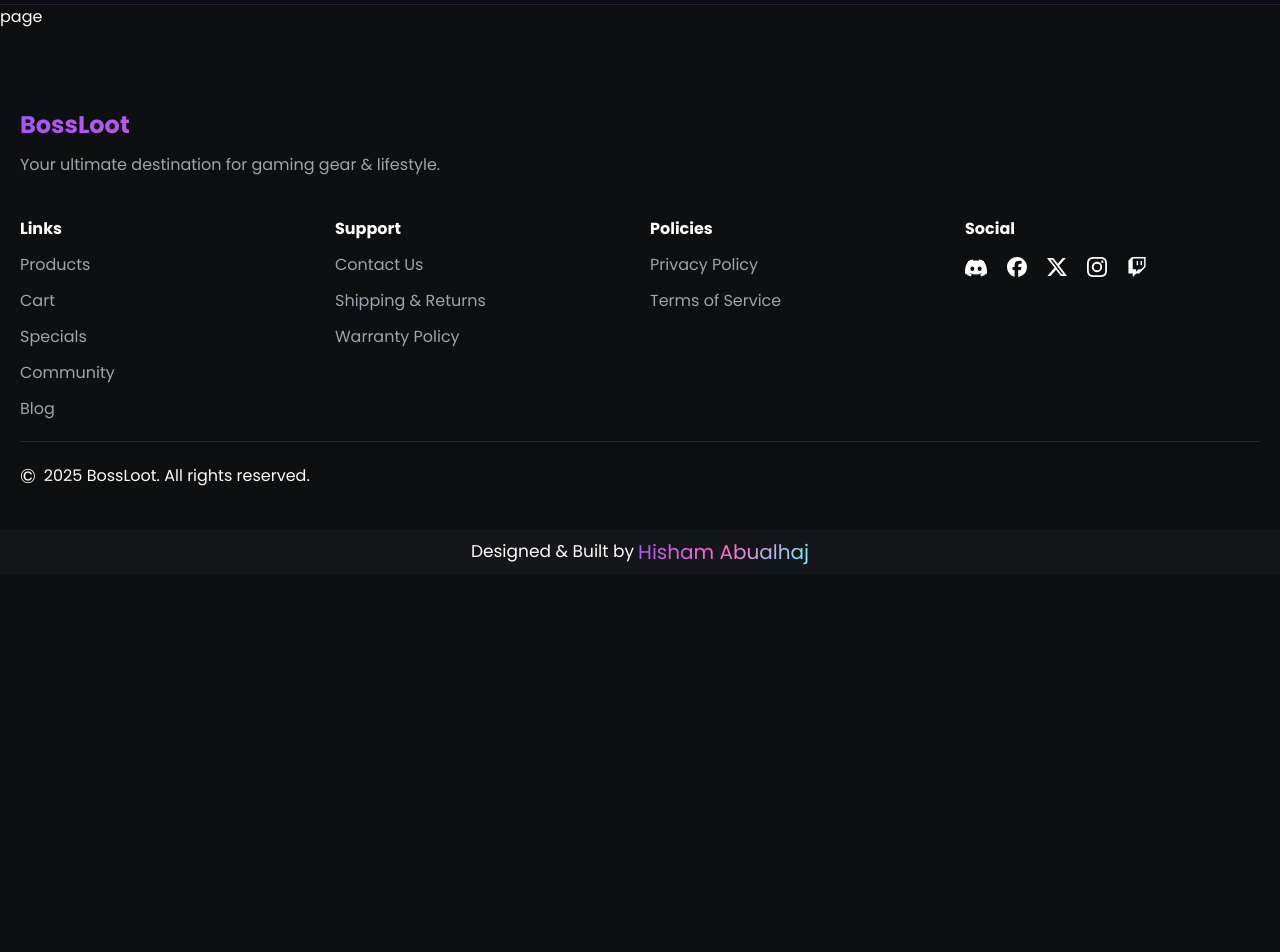
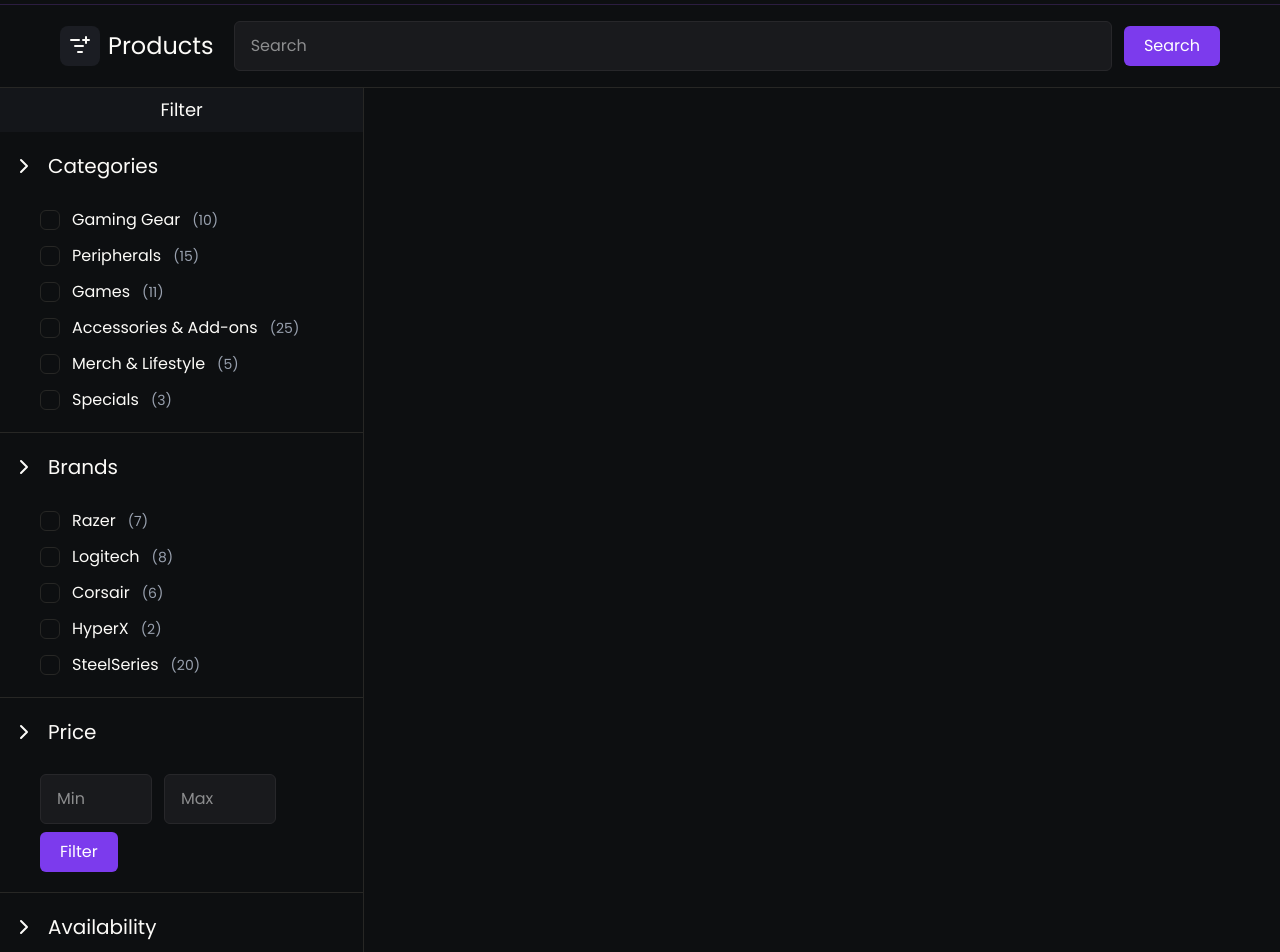
Before and after one commit to HishamAbualhaj/BossLoot, a Next.js app: page /products in a window 1280 px wide. Shown: the part 120-1072 px from the top of the page. Before the commit the page ends 800 px from the top, so only its background shows below. Built offline with nearby package versions, Linux system fonts and the light colour scheme.

Commit message:
Design filter sidebar in products page

```diff
--- a/src/app/(root)/products/page.tsx
+++ b/src/app/(root)/products/page.tsx
@@ -1,9 +1,214 @@
-import React from 'react'
+"use client";
+import Button from "@/components/ui/Button";
+import Input from "@/components/ui/Input";
+import { ChevronRight, ListFilterPlus } from "lucide-react";
+import React from "react";
 
 const page = () => {
+  const filterItem = [
+    {
+      title: "Categories",
+      component: <Categories />,
+    },
+    {
+      title: "Brands",
+      component: <Brands />,
+    },
+    {
+      title: "Price",
+      component: <Price />,
+    },
+    {
+      title: "Availability",
+      component: <Availability />,
+    },
+  ];
   return (
-    <div>page</div>
-  )
-}
+    <>
+      <div className="">
+        <div className="border-b dark:border-border border-gray-200 py-4">
+          <div className="xl:px-15 px-8">
+            <div className="flex items-center gap-5">
+              <div className="flex items-center gap-2">
+                <div className="dark:bg-muted bg-gray-200 p-2 rounded-lg cursor-pointer hover:opacity-70 transition">
+                  <ListFilterPlus />
+                </div>
+                <div className="text-2xl ">Products</div>
+              </div>
+              <div className="flex items-center gap-3 flex-1">
+                <Input
+                  className="flex-1"
+                  onChange={() => {}}
+                  placeholder="Search"
+                  type="text"
+                />
+                <Button className="!w-fit px-5" title="Search" />
+              </div>
+            </div>
+          </div>
+        </div>
+        <div className="flex">
+          <div className="border-r dark:border-border border-gray-200">
+            <div className="text-center dark:bg-card bg-gray-200 py-2 text-lg">
+              Filter
+            </div>
 
-export default page
+            {filterItem.map((item, i) => (
+              <>
+                <div className="border-b dark:border-border border-gray-200 ">
+                  <div
+                    key={i}
+                    onClick={() => {}}
+                    className=" py-5 cursor-pointer dark:hover:bg-card/50 hover:bg-gray-200/50 pr-16 pl-3"
+                  >
+                    <div className="text-xl flex items-center gap-3">
+                      <ChevronRight />
+                      {item.title}
+                    </div>
+                  </div>
+                  <div className="ml-10">{item.component}</div>
+                </div>
+              </>
+            ))}
+          </div>
+
+          <div className="grid grid-cols-3"></div>
+        </div>
+      </div>
+    </>
+  );
+};
+
+const Categories = () => {
+  const categories = [
+    {
+      name: "Gaming Gear",
+      count: 10,
+    },
+    {
+      name: "Peripherals",
+      count: 15,
+    },
+    {
+      name: "Games",
+      count: 11,
+    },
+    {
+      name: "Accessories & Add-ons",
+      count: 25,
+    },
+    {
+      name: "Merch & Lifestyle",
+      count: 5,
+    },
+    {
+      name: "Specials",
+      count: 3,
+    },
+  ];
+
+  return (
+    <div className="flex flex-col gap-3 mt-2 pb-5 pr-16">
+      {categories.map((category, i) => (
+        <div key={i} className="">
+          <div className="flex items-center gap-3">
+            <div className="w-5 h-5 border dark:border-border border-gray-300 cursor-pointer dark:hover:bg-primary dark:hover:border-none hover:bg-primary hover:border-none rounded-md"></div>
+
+            {category.name}
+            <div className="text-gray-400 text-sm">({category.count})</div>
+          </div>
+        </div>
+      ))}
+    </div>
+  );
+};
+
+const Brands = () => {
+  const brands = [
+    {
+      name: "Razer",
+      count: 7,
+    },
+    {
+      name: "Logitech",
+      count: 8,
+    },
+    {
+      name: "Corsair",
+      count: 6,
+    },
+    {
+      name: "HyperX",
+      count: 2,
+    },
+    {
+      name: "SteelSeries",
+      count: 20,
+    },
+  ];
+  return (
+    <div className="flex flex-col gap-3 mt-2 pb-5 pr-16">
+      {brands.map((brand, i) => (
+        <div key={i} className="">
+          <div className="flex items-center gap-3">
+            <div className="w-5 h-5 border dark:border-border border-gray-300 cursor-pointer dark:hover:bg-primary dark:hover:border-none hover:bg-primary hover:border-none rounded-md"></div>
+
+            {brand.name}
+            <div className="text-gray-400 text-sm">({brand.count})</div>
+          </div>
+        </div>
+      ))}
+    </div>
+  );
+};
+
+const Price = () => {
+  return (
+    <div className="mt-2 pb-5">
+      <div className="flex gap-3">
+        <Input
+          className="!w-28"
+          onChange={() => {}}
+          placeholder="Min"
+          type="number"
+        />
+        <Input
+          className="!w-28"
+          onChange={() => {}}
+          placeholder="Max"
+          type="number"
+        />
+      </div>
+      <Button className="!w-fit mt-2 px-5" title="Filter" />
+    </div>
+  );
+};
+
+const Availability = () => {
+  const items = [
+    {
+      name: "In stock",
+      count: 5,
+    },
+    {
+      name: "Out of stock",
+      count: 10,
+    },
+  ];
+
+  return (
+    <div className="flex flex-col gap-3 mt-2 pb-5 pr-16">
+      {items.map((item, i) => (
+        <div key={i} className="">
+          <div className="flex items-center gap-3">
+            <div className="w-5 h-5 border dark:border-border border-gray-300 cursor-pointer dark:hover:bg-primary dark:hover:border-none hover:bg-primary hover:border-none rounded-md"></div>
+
+            {item.name}
+            <div className="text-gray-400 text-sm">({item.count})</div>
+          </div>
+        </div>
+      ))}
+    </div>
+  );
+};
+export default page;
```
